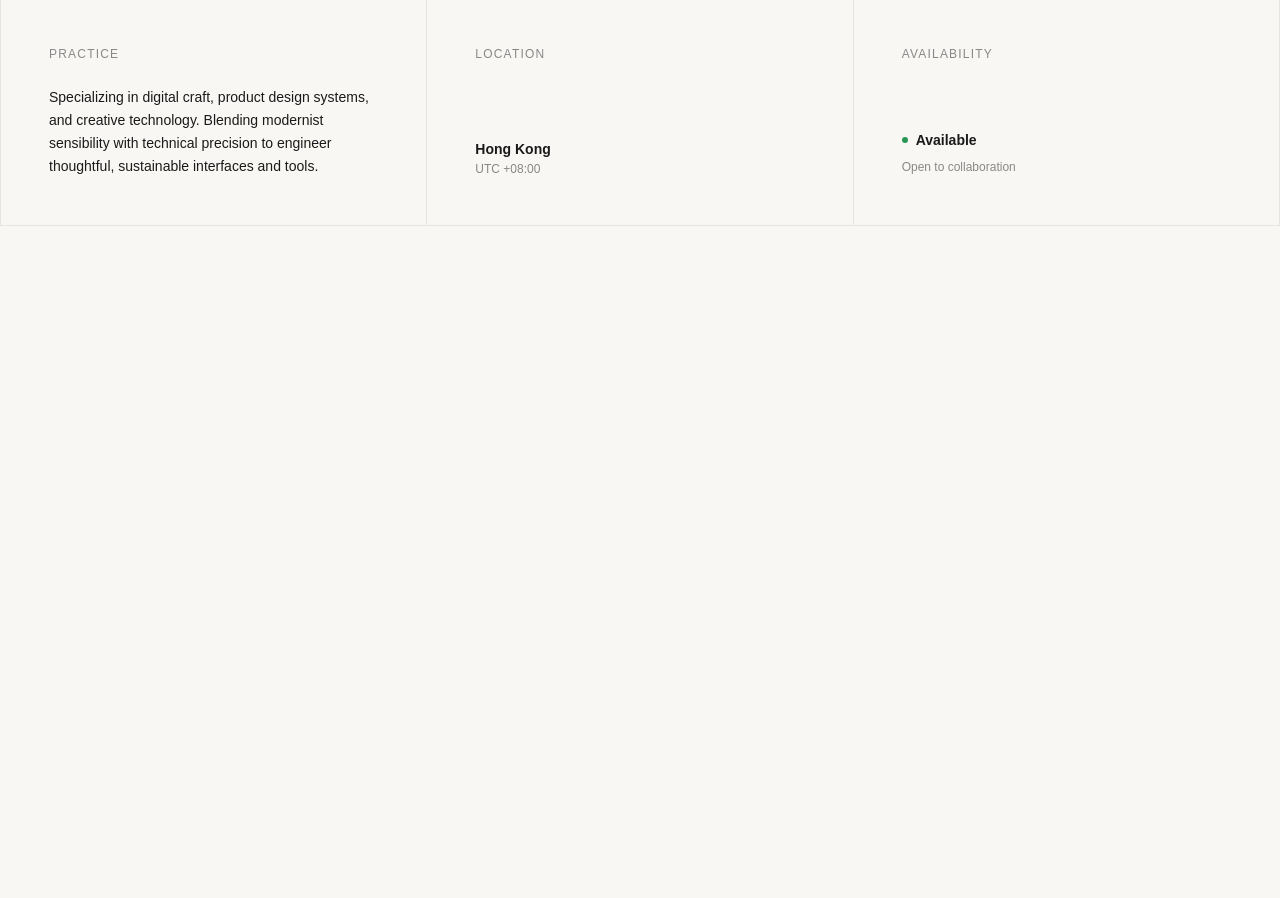
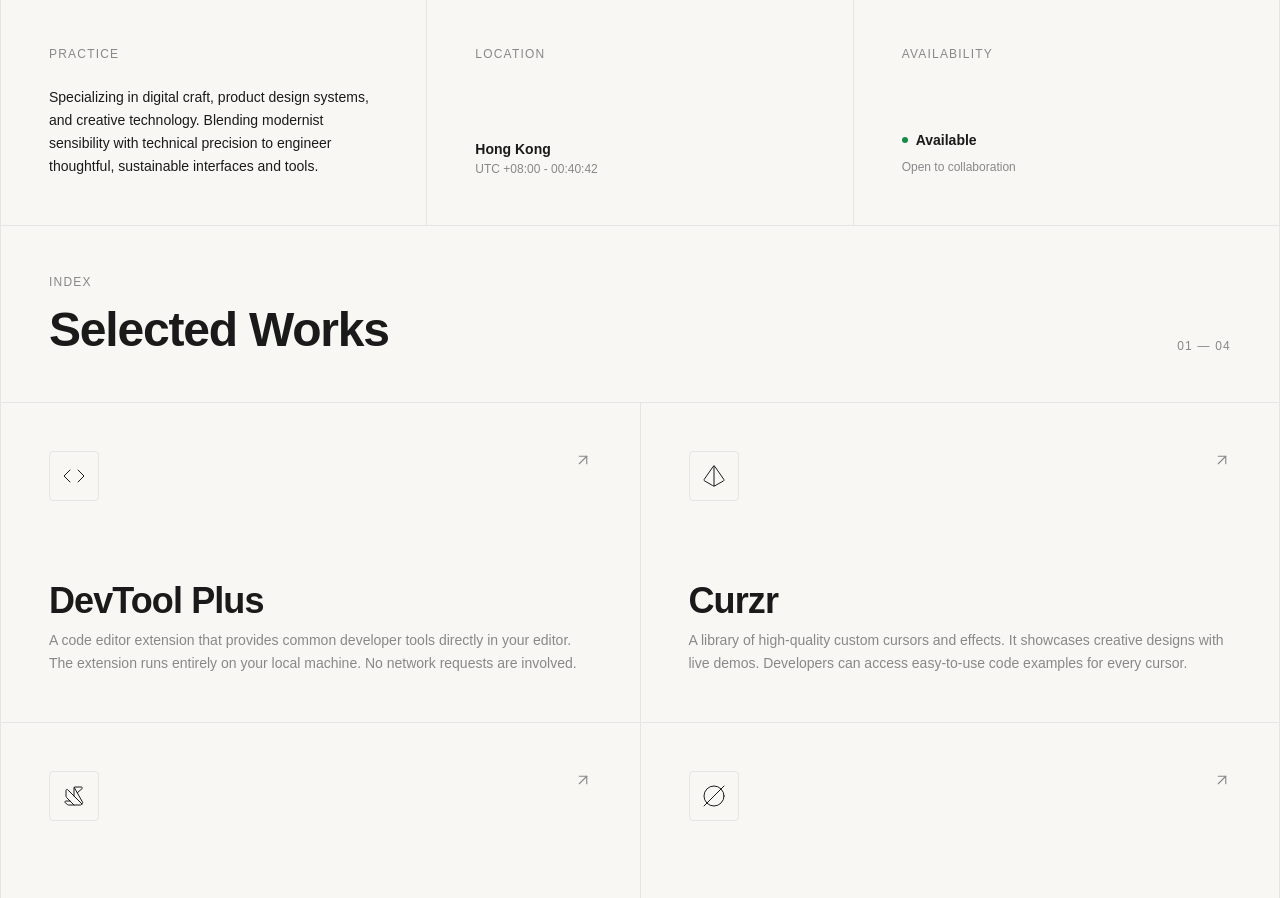
Before and after one commit to fuzionix/fuzionix-portfolio, a Next.js app: page / in a window 1280 px wide. Shown: the part 800-1698 px from the top of the page. Before the commit the page ends 1026 px from the top, so only its background shows below. Built offline with nearby package versions, Linux system fonts and the light colour scheme; a web font is replaced by a local one.

Commit message:
✨ | Add work grid section to portfolio

```diff
--- a/src/app/page.tsx
+++ b/src/app/page.tsx
@@ -1,9 +1,21 @@
 "use client";
 
-import React, { useState, useEffect } from "react";
+import React, { useState, useEffect, createContext, useContext } from "react";
 import Image from "next/image";
 import { motion, useMotionValue, useSpring } from "framer-motion";
-import { ArrowUpRight, Menu } from "lucide-react";
+import {
+  ArrowUpRight,
+  Menu,
+  Code,
+  CircleSlash2,
+  Pyramid,
+  Origami
+} from "lucide-react";
+
+const CursorContext = createContext({
+  isHovering: false,
+  setIsHovering: (value: boolean) => {},
+});
 
 const NAV_LINKS = ["Work", "Tools", "Writing", "About", "Contact"] as const;
 const EASE = [0.22, 1, 0.36, 1] as const;
@@ -11,6 +23,7 @@
 function CursorFollower() {
   const mx = useMotionValue(-100);
   const my = useMotionValue(-100);
+  const { isHovering } = useContext(CursorContext);
 
   const dotX = useSpring(mx, { stiffness: 700, damping: 45 });
   const dotY = useSpring(my, { stiffness: 700, damping: 45 });
@@ -31,11 +44,23 @@
       {/* Lagging ring */}
       <motion.div
         style={{ x: ringX, y: ringY, translateX: "-50%", translateY: "-50%" }}
-        className="absolute w-36 h-36 rounded-full border border-ash/30"
+        animate={{
+          scale: isHovering ? 0.75 : 1,
+          backgroundColor: isHovering ? "rgba(26, 26, 26, 0.06)" : "rgba(0,0,0,0)",
+          borderColor: isHovering ? "rgba(26, 26, 26, 0.15)" : "rgba(136, 136, 136, 0.3)",
+        }}
+        transition={{ duration: 0.3, ease: "easeOut" }}
+        className="absolute w-36 h-36 rounded-full border box-border"
       />
+
       {/* Fast dot */}
       <motion.div
         style={{ x: dotX, y: dotY, translateX: "-50%", translateY: "-50%" }}
+        animate={{
+          opacity: isHovering ? 0 : 1,
+          scale: isHovering ? 0 : 1,
+        }}
+        transition={{ duration: 0.2 }}
         className="absolute w-1.5 h-1.5 rounded-full border border-paper box-content bg-ink/70"
       />
     </div>
@@ -115,12 +140,61 @@
   return (
     <motion.div
       initial={{ opacity: 0, y: 12 }}
-      animate={{ opacity: 1, y: 0 }}
+      whileInView={{ opacity: 1, y: 0 }}
+      viewport={{ once: true, margin: "-50px" }}
       transition={{ duration: 0.9, delay, ease: EASE }}
       className={`border-r border-b border-border flex flex-col justify-between hover:bg-white/30 transition-colors duration-500 ${className}`}
     >
       {children}
     </motion.div>
+  );
+}
+
+function WorkCell({
+  title,
+  link,
+  description,
+  delay = 0,
+  Icon,
+}: {
+  title: string;
+  link: string;
+  description: string;
+  delay?: number;
+  Icon: React.FC;
+}) {
+  const { setIsHovering } = useContext(CursorContext);
+
+  return (
+    <motion.a
+      href={link}
+      onMouseEnter={() => setIsHovering(true)}
+      onMouseLeave={() => setIsHovering(false)}
+      initial={{ opacity: 0, y: 12 }}
+      whileInView={{ opacity: 1, y: 0 }}
+      viewport={{ once: true, margin: "-50px" }}
+      transition={{ duration: 0.9, delay, ease: EASE }}
+      className="col-span-12 md:col-span-6 p-8 md:p-12 border-r border-b border-border flex flex-col justify-between hover:bg-white/60 transition-colors duration-500 group md:cursor-none min-h-80"
+    >
+      <div className="flex justify-between items-start mb-12">
+        <div className="p-3 border border-border rounded-sm bg-paper group-hover:bg-white transition-colors duration-500">
+          <Icon />
+        </div>
+        <ArrowUpRight
+          size={18}
+          className="text-ash group-hover:text-ink transition-all duration-500 transform group-hover:translate-x-1 group-hover:-translate-y-1"
+          strokeWidth={1.5}
+        />
+      </div>
+      <div>
+        <h3 className="text-3xl md:text-4xl font-bold text-ink mb-2 tracking-tight">
+          {title}
+        </h3>
+        <p className="font-sans text-sm text-ash leading-relaxed">
+          {description}
+        </p>
+      </div>
+    </motion.a>
   );
 }
 
@@ -162,15 +236,12 @@
 
 function IdentityCell() {
   return (
-    <Cell
-      delay={0.28}
-      className="col-span-12 md:col-span-5 p-8 md:p-12 gap-8"
-    >
-      <div className="flex items-start justify-between">
+    <Cell delay={0.28} className="col-span-12 md:col-span-5 p-8 md:p-12 gap-8">
+      <div className="flex items-center justify-between">
         <span className="font-sans text-xs tracking-widest uppercase text-ash">
           Identity
         </span>
-        <ArrowUpRight size={14} className="text-ash" strokeWidth={1.5} />
+        <ArrowUpRight size={18} className="text-ash" strokeWidth={1.5} />
       </div>
 
       <div>
@@ -213,10 +284,7 @@
 
 function PracticeCell() {
   return (
-    <Cell
-      delay={0.38}
-      className="col-span-12 md:col-span-4 p-8 md:p-12 gap-6"
-    >
+    <Cell delay={0.38} className="col-span-12 md:col-span-4 p-8 md:p-12 gap-6">
       <span className="font-sans text-xs tracking-widest uppercase text-ash">
         Practice
       </span>
@@ -247,10 +315,7 @@
   }, []);
 
   return (
-    <Cell
-      delay={0.46}
-      className="col-span-6 md:col-span-4 p-8 md:p-12 gap-6"
-    >
+    <Cell delay={0.46} className="col-span-6 md:col-span-4 p-8 md:p-12 gap-6">
       <div className="flex items-center gap-1.5 text-ash">
         <span className="font-sans text-xs tracking-widest uppercase">
           Location
@@ -259,7 +324,7 @@
 
       <div>
         <p className="font-bold text-sm text-ink">Hong Kong</p>
-        <p className="font-sans text-xs text-ash mt-0.5">UTC +08:00</p>
+        <p className="font-sans text-xs text-ash mt-0.5">UTC +08:00 - {time}</p>
       </div>
     </Cell>
   );
@@ -267,10 +332,7 @@
 
 function AvailabilityCell() {
   return (
-    <Cell
-      delay={0.52}
-      className="col-span-6 md:col-span-4 p-8 md:p-12 gap-6"
-    >
+    <Cell delay={0.52} className="col-span-6 md:col-span-4 p-8 md:p-12 gap-6">
       <span className="font-sans text-xs tracking-widest uppercase text-ash">
         Availability
       </span>
@@ -288,16 +350,36 @@
   );
 }
 
+const DevToolIcon = () => (
+  <Code strokeWidth={1} />
+);
+
+const CurzrIcon = () => (
+  <Pyramid strokeWidth={1} />
+);
+
+const PseudoIpsumIcon = () => (
+  <Origami strokeWidth={1} />
+);
+
+const AudioPlusIcon = () => (
+  <CircleSlash2 strokeWidth={1} />
+);
+
 export default function Portfolio() {
+  const [isHovering, setIsHovering] = useState(false);
+
   return (
-    <div className="min-h-screen w-full bg-paper text-ink selection:bg-ink selection:text-paper md:[cursor:none]">
+    <CursorContext.Provider value={{ isHovering, setIsHovering }}>
+      <div className="min-h-screen w-full bg-paper text-ink selection:bg-ink selection:text-paper md:cursor-none">
         <CursorFollower />
         <Navigation />
 
-      {/* Profile / Manifesto */}
+        <main className="pt-14">
+          {/* Profile / Manifesto Section */}
           <section
             id="home"
-        className="min-h-screen pt-14 grid grid-cols-12 border-l border-t border-border"
+            className="grid grid-cols-12 border-l border-t border-border"
           >
             {/* Row 1 */}
             <ManifestoCell />
@@ -308,6 +390,59 @@
             <LocationCell />
             <AvailabilityCell />
           </section>
+
+          {/* Selected Works Section */}
+          <section
+            id="work"
+            className="grid grid-cols-12 border-l border-border"
+          >
+            {/* Section Header Cell */}
+            <Cell delay={0.1} className="col-span-12 p-8 md:p-12 flex flex-col md:flex-row md:items-end justify-between gap-4 bg-paper">
+              <div>
+                <span className="font-sans text-xs tracking-widest uppercase text-ash block mb-4">
+                  Index
+                </span>
+                <h2 className="text-4xl md:text-5xl font-bold text-ink tracking-tight">
+                  Selected Works
+                </h2>
               </div>
+              <span className="font-sans text-xs tracking-widest uppercase text-ash">
+                01 — 04
+              </span>
+            </Cell>
+
+            {/* Work Grid */}
+            <WorkCell
+              title="DevTool Plus"
+              link="#"
+              description="A code editor extension that provides common developer tools directly in your editor. The extension runs entirely on your local machine. No network requests are involved."
+              delay={0.2}
+              Icon={DevToolIcon}
+            />
+            <WorkCell
+              title="Curzr"
+              link="#"
+              description="A library of high-quality custom cursors and effects. It showcases creative designs with live demos. Developers can access easy-to-use code examples for every cursor."
+              delay={0.3}
+              Icon={CurzrIcon}
+            />
+            <WorkCell
+              title="Pseudo Ipsum"
+              link="#"
+              description="This tool provides Lorem Ipsum for code. It generates syntactically valid and non-functional syntax. Support is included for various popular programming languages."
+              delay={0.4}
+              Icon={PseudoIpsumIcon}
+            />
+            <WorkCell
+              title="Youtube Audio Plus"
+              link="#"
+              description="A browser extension for advanced YouTube audio control. It features an equalizer and bass adjustments. Visual effects enhance the listening experience for every user."
+              delay={0.5}
+              Icon={AudioPlusIcon}
+            />
+          </section>
+        </main>
+      </div>
+    </CursorContext.Provider>
   );
 }
```
Lines whose indentation alone changed are shown as unchanged.
